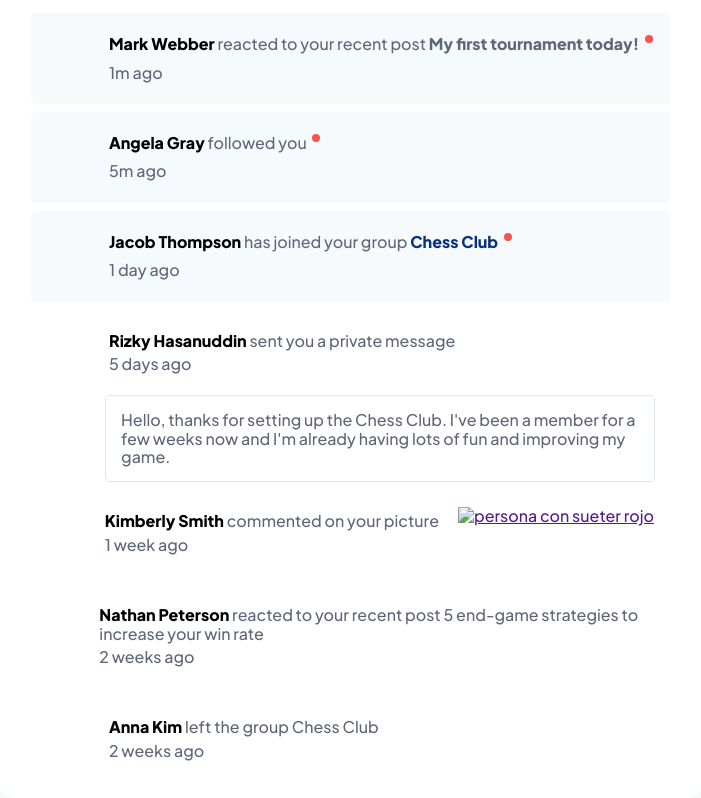
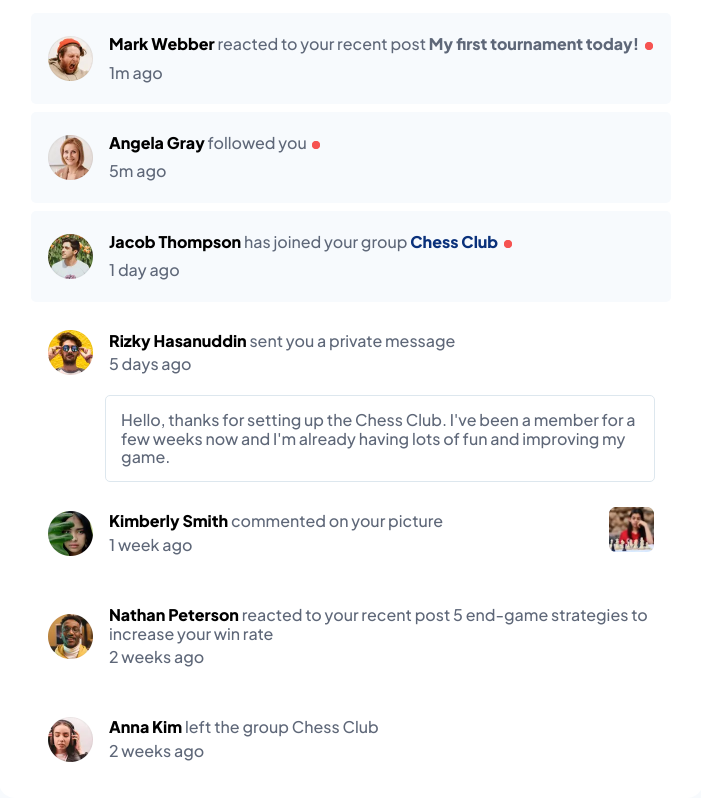
Before and after one commit to Emazs/11.notifications-page-main, a plain HTML site: page index.html in a window 1280 px wide. Shown: the part 44-842 px from the top of the page, without its empty margins (289-990 px from the left). Drawn offline with nearby package versions, Linux system fonts and the light colour scheme.

Commit message:
Arreglando link imagenes

```diff
--- a/index.html
+++ b/index.html
@@ -22,10 +22,10 @@
 
             <main>
                 <div class="persons grup1">
-                    <img src="/11.notifications page main/assets/images/avatar-mark-webber.webp" alt="" class="img">
+                    <img src="/11.notifications-page-main/assets/images/avatar-mark-webber.webp" alt="" class="img">
                     <div>
                         <div class="name-circle">
-                            <p><span class="name"><a href="">Mark Webber</a></span> reacted to your recent post <span class="first"><a href="">My first tournament today!</a> <img src="/11.notifications page main/assets/images/circle-solid.svg" alt="" class="circle"> </span></p>
+                            <p><span class="name"><a href="">Mark Webber</a></span> reacted to your recent post <span class="first"><a href="">My first tournament today!</a> <img src="/11.notifications-page-main/assets/images/circle-solid.svg" alt="" class="circle"> </span></p>
                         </div>
                         <p>1m ago</p>
                     </div>
@@ -33,20 +33,20 @@
                 </div>
 
                 <div class="persons grup1">
-                    <img src="/11.notifications page main/assets/images/avatar-angela-gray.webp" alt="" class="img">
+                    <img src="/11.notifications-page-main/assets/images/avatar-angela-gray.webp" alt="" class="img">
                     <div>
                         <div class="name-circle">
-                            <p><span class="name"><a href="">Angela Gray</a></span> followed you <img src="/11.notifications page main/assets/images/circle-solid.svg" alt="" class="circle"></p>
+                            <p><span class="name"><a href="">Angela Gray</a></span> followed you <img src="/11.notifications-page-main/assets/images/circle-solid.svg" alt="" class="circle"></p>
                         </div>
                         <p>5m ago</p>
                     </div>
                 </div>
 
                 <div class="persons grup1">
-                    <img src="/11.notifications page main/assets/images/avatar-jacob-thompson.webp" alt="" class="img">
+                    <img src="/11.notifications-page-main/assets/images/avatar-jacob-thompson.webp" alt="" class="img">
                     <div>
                         <div class="name-circle">
-                        <p><span class="name"><a href="">Jacob Thompson</a></span> has joined your group <span class="chess"><a href="">Chess Club</a></span> <img src="/11.notifications page main/assets/images/circle-solid.svg" alt="" class="circle"></p>
+                        <p><span class="name"><a href="">Jacob Thompson</a></span> has joined your group <span class="chess"><a href="">Chess Club</a></span> <img src="/11.notifications-page-main/assets/images/circle-solid.svg" alt="" class="circle"></p>
                     </div>
                         <p>1 day ago</p>
                     </div>
@@ -55,7 +55,7 @@
 
                 <section>
                     <div class="persons">
-                        <img src="/11.notifications page main/assets/images/avatar-rizky-hasanuddin.webp" alt="" class="img">
+                        <img src="/11.notifications-page-main/assets/images/avatar-rizky-hasanuddin.webp" alt="" class="img">
                         <div>
                             <p><span class="name"><a href="">Rizky Hasanuddin</a></span> sent you a private message</p>
                             <p>5 days ago</p>
@@ -73,18 +73,18 @@
                 </section>
 
                 <div class="persons grup2">
-                    <img src="/11.notifications page main/assets/images/avatar-kimberly-smith.webp" alt="" class="img">
+                    <img src="/11.notifications-page-main/assets/images/avatar-kimberly-smith.webp" alt="" class="img">
                     <di class="com-picture">
                         <div>
                             <p><span class="name"><a href="">Kimberly Smith</a></span> commented on your picture</p>
                             <p>1 week ago</p>
                         </div>
-                        <a href=""><img src="/11.notifications page main/assets/images/image-chess.webp" alt="persona con sueter rojo" class="img"></a>
+                        <a href=""><img src="/11.notifications-page-main/assets/images/image-chess.webp" alt="persona con sueter rojo" class="img"></a>
                     </di>
                 </div>
 
                 <di class="persons">
-                    <img src="/11.notifications page main/assets/images/avatar-nathan-peterson.webp" alt="" class="img">
+                    <img src="/11.notifications-page-main/assets/images/avatar-nathan-peterson.webp" alt="" class="img">
                     <div>
                         <p><span class="name"><a href="">Nathan Peterson</a></span> reacted to your recent post <pan class="first">5 end-game strategies to increase your win rate</pan></p>
                         <p>2 weeks ago</p>
@@ -92,7 +92,7 @@
                 </di>
 
                 <div class="persons">
-                    <img src="/11.notifications page main/assets/images/avatar-anna-kim.webp" alt="" class="img">
+                    <img src="/11.notifications-page-main/assets/images/avatar-anna-kim.webp" alt="" class="img">
                     <div>
                         <p><span class="name"><a href="">Anna Kim</a></span> left the group <span class="chess">Chess Club</span></p>
                         <p>2 weeks ago</p>
@@ -101,6 +101,6 @@
 
             </main>
         </div>
-        <script src="/11.notifications page main/script.js"></script>
+        <script src="script.js"></script>
     </body>
 </html>
```
